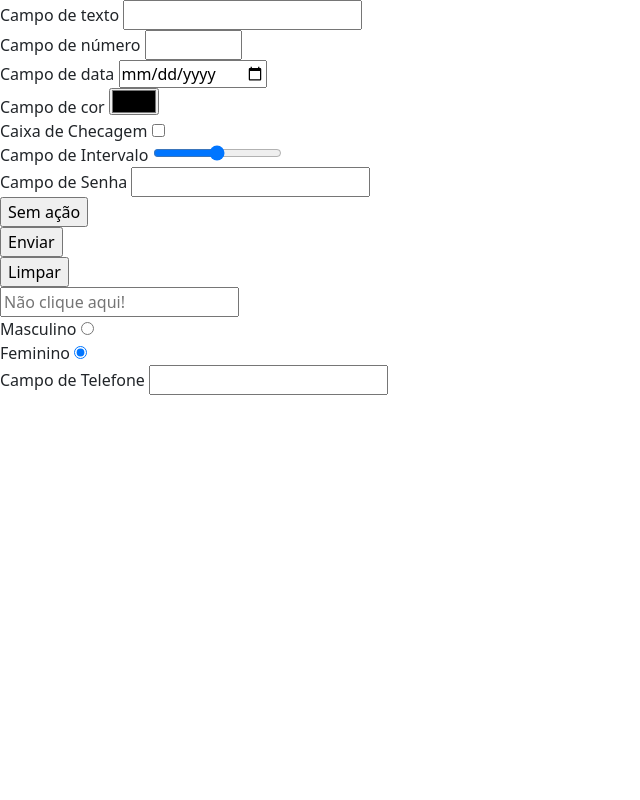
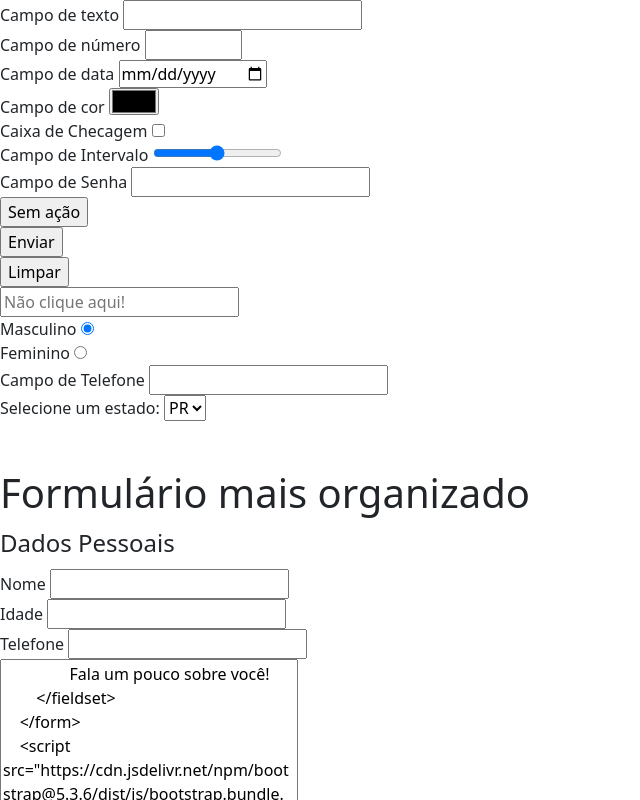
Before and after one commit to maria-julia-oliveira/revisaoFormulariosHTML, a plain HTML site: page index.html in a window 1280 px wide. Shown: the top 800 px of the page, without its empty margins (0-640 px from the left). Drawn offline with nearby package versions, Linux system fonts and the light colour scheme.

Commit message:
cccccccccc

```diff
--- a/index.html
+++ b/index.html
@@ -1,3 +1,4 @@
+
 <!DOCTYPE html>
 <html lang="pt-br">
 <head>
@@ -27,11 +28,30 @@
         <input type="reset" value="Limpar"><br/>
         <input type="text" id="outroTexto" placeholder="Não clique aqui!" readonly><br/>
         <label for="masc">Masculino</label>
-      <input type="radio" id="masc" name="sexo"><br/>
+        <input type="radio" id="masc" name="sexo" checked><br/>
         <label for="fem">Feminino</label>
-      <input type="radio" id="fem" name="sexo" checked><br/>
+        <input type="radio" id="fem" name="sexo"><br/>
         <label for="telefone">Campo de Telefone</label>
-      <input type="tel" id="telefone" pattern="[0-9]{2}-[0-9]{1}-[0-9]{4}-[0-9]{4}">
+        <input type="tel" id="telefone" pattern="[0-9]{2}-[0-9]{1}-[0-9]{4}-[0-9]{4}"><br/>
+        <label for="estados">Selecione um estado:</label>
+        <select id="estados">
+            <option selected>PR</option>
+            <option>SC</option>
+            <option>RS</option>
+        </select><br/><br/><br/>
+
+        <h1>Formulário mais organizado</h1>
+        <fieldset>
+            <legend>Dados Pessoais</legend>
+            <label for="nomeAluno">Nome</label>
+            <input type="text" id="nomeAluno"><br/>
+            <label for="idadeAluno">Idade</label>
+            <input type="number" id="idadeAluno"><br/>
+            <label for="telefoneAluno">Telefone</label>
+            <input type="tel" id="telefoneAluno"></br>
+            <textarea rows="20" cols="30"</Textarea>
+                Fala um pouco sobre você!
+        </fieldset>
     </form>
     <script src="https://cdn.jsdelivr.net/npm/bootstrap@5.3.6/dist/js/bootstrap.bundle.min.js" integrity="sha384-j1CDi7MgGQ12Z7Qab0qlWQ/Qqz24Gc6BM0thvEMVjHnfYGF0rmFCozFSxQBxwHKO" crossorigin="anonymous"></script>
 </body>
```
Lines whose indentation alone changed are shown as unchanged.
